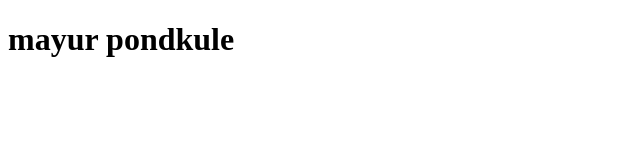
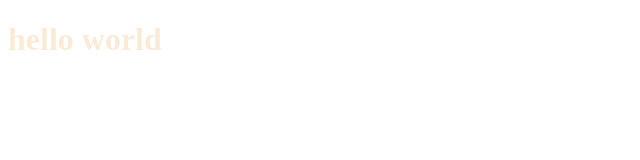
Before and after one commit to MayurPondkule/demo1, a plain HTML site: page index.html in a window 1280 px wide. Shown: the whole page, without its empty margins (0-640 px from the left). Drawn offline with Linux system fonts and the light colour scheme.

Commit message:
added css

```diff
--- a/index.html
+++ b/index.html
@@ -4,10 +4,11 @@
     <meta charset="UTF-8">
     <meta http-equiv="X-UA-Compatible" content="IE=edge">
     <meta name="viewport" content="width=device-width, initial-scale=1.0">
+    <link rel="stylesheet" href="style.css">
     <title>ci cd</title>
 </head>
 <body>
-    <h1>mayur pondkule</h1>
+    <h1>hello world</h1>
 
 </body>
 </html>
--- a/style.css
+++ b/style.css
@@ -1,3 +1,3 @@
-h1{
-    color: aqua;
+body{
+    color: antiquewhite;
 }
```
Also changed, not shown: 1 other file.
